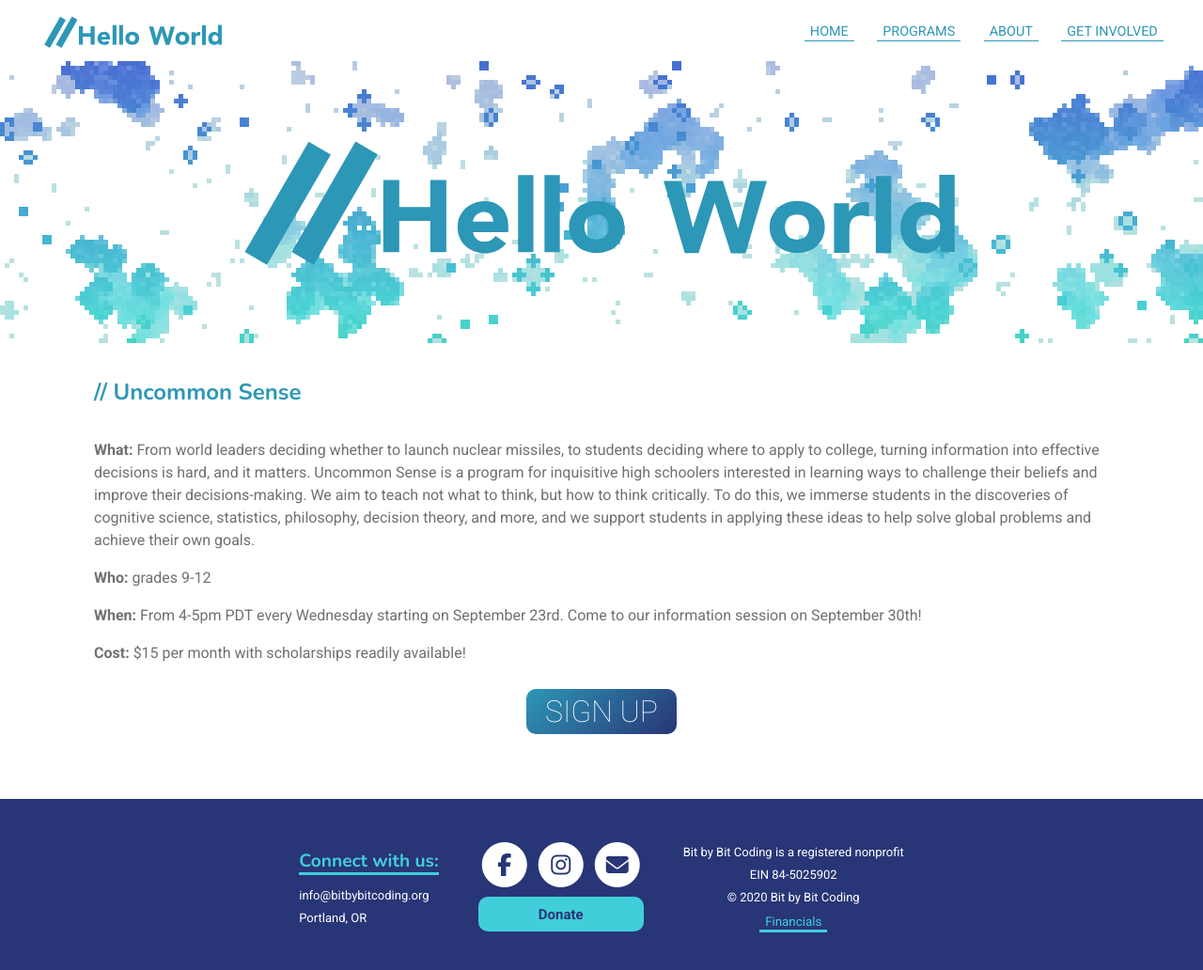
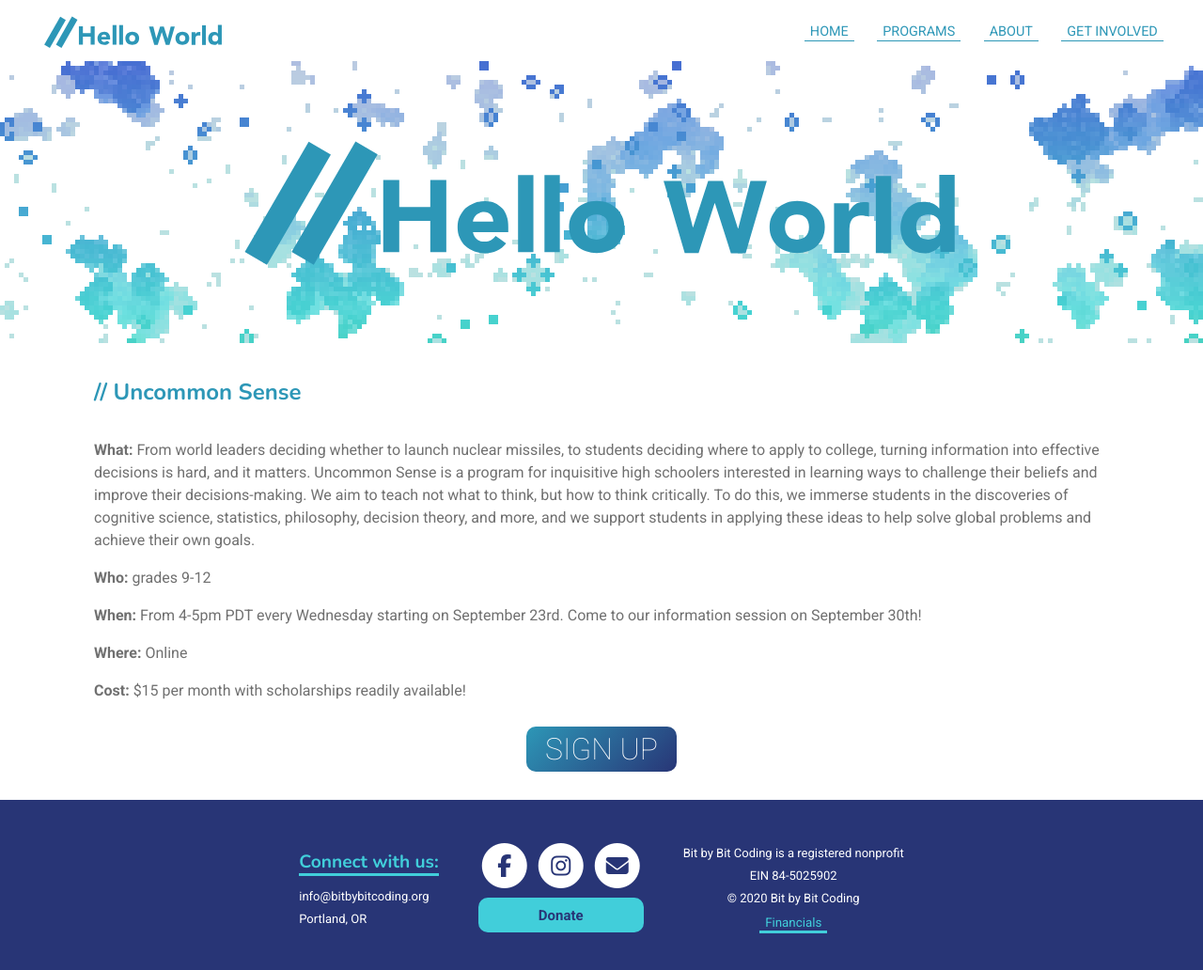
Before and after one commit to bit-by-bit-coding/bxb-website, a Jekyll site: the page built from uncommonsense.html, in a window 1280 px wide and 1038 px high. Shown: the top 1032 px of the window at 94% size. Built offline with Jekyll 4.4.1, drawn with Linux system fonts in a browser that asks for light colours; nearby versions of some CDN libraries.

Commit message:
add online to uncommon sense

```diff
--- a/uncommonsense.html
+++ b/uncommonsense.html
@@ -28,6 +28,9 @@ style: programdetails.css
                                 From 4-5pm PDT every Wednesday starting on September 23rd. Come to our information session on September 30th!</p>
                         </div>
                         <div>
+                            <p><strong>Where: </strong>Online</p>
+                        </div>
+                        <div>
                             <p><strong>Cost: </strong> $15 per month with scholarships readily available!</p>
                         </div>
                     </div>
```
